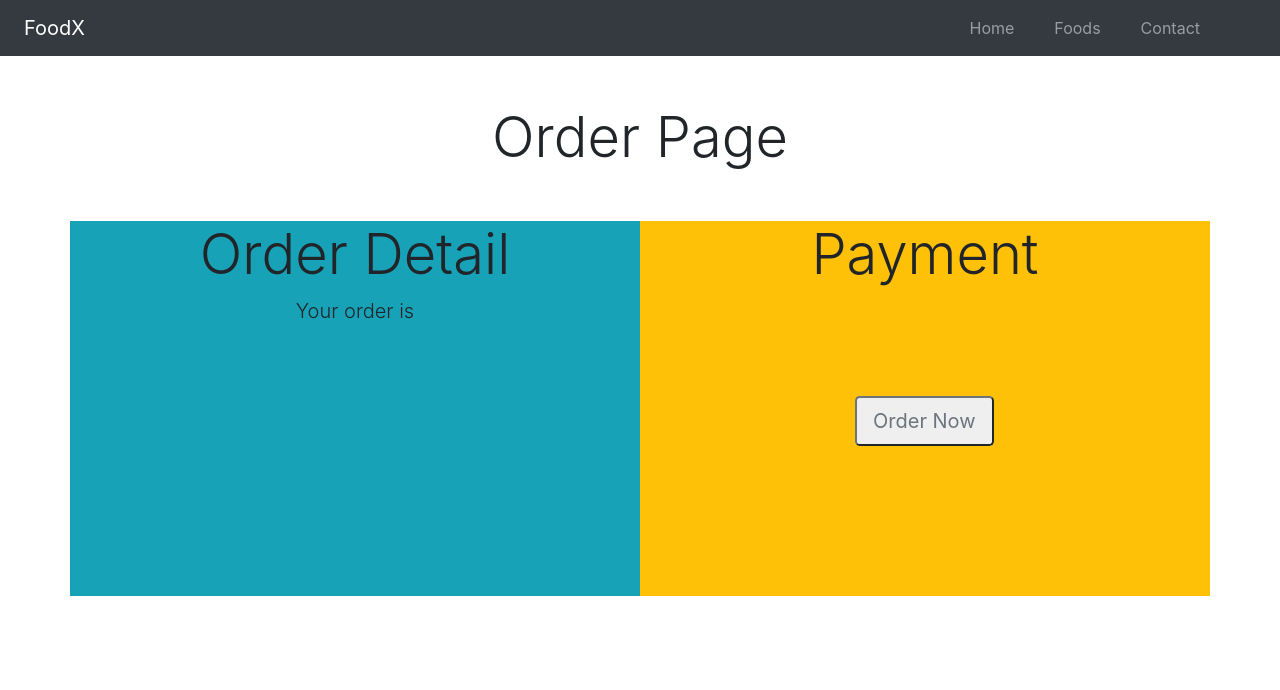
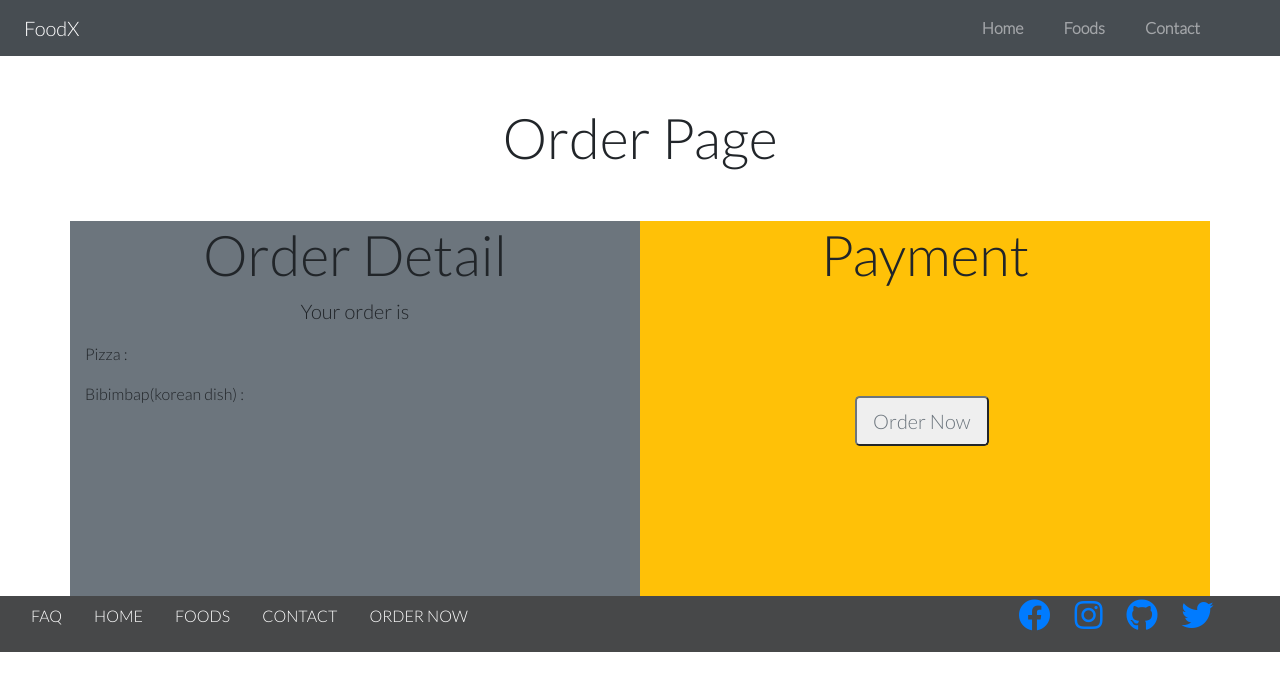
Before and after one commit to Shaikh-Abdullah/FoodX, a plain HTML site: page orderPage.html in a window 1280 px wide. Drawn offline with nearby package versions, Linux system fonts and the light colour scheme; some icons are missing.

Commit message:
add span

```diff
--- a/orderPage.html
+++ b/orderPage.html
@@ -4,8 +4,16 @@
     <meta charset="UTF-8">
     <meta http-equiv="X-UA-Compatible" content="IE=edge">
     <meta name="viewport" content="width=device-width, initial-scale=1.0">
+    <link rel="stylesheet" href="https://cdn.jsdelivr.net/npm/bootstrap-icons@1.7.2/font/bootstrap-icons.css">
+    <link href="https://fonts.googleapis.com/css2?family=Lato:wght@300&family=Montserrat:ital,wght@1,100&display=swap"
+    rel="stylesheet">
+    <link rel="stylesheet" href="https://pro.fontawesome.com/releases/v5.10.0/css/all.css"
+    integrity="sha384-AYmEC3Yw5cVb3ZcuHtOA93w35dYTsvhLPVnYs9eStHfGJvOvKxVfELGroGkvsg+p" crossorigin="anonymous" />
+
     <link rel="stylesheet" href="https://cdn.jsdelivr.net/npm/bootstrap@4.5.3/dist/css/bootstrap.min.css" integrity="sha384-TX8t27EcRE3e/ihU7zmQxVncDAy5uIKz4rEkgIXeMed4M0jlfIDPvg6uqKI2xXr2" crossorigin="anonymous">
     <title>Order Page</title>
+    <link rel="stylesheet" href="app.css">
+
 </head>
 <body>
     <nav class="navbar navbar-expand-md navbar-dark bg-dark bar navbar"
@@ -35,10 +43,11 @@
     <h1 class= "text-center lead display-4 mt-2">Order Page</h1>
     <div class="container" style= "margin-top: 50px">
         <div class="row">
-            <div class="col bg-info">
+            <div class="col bg-secondary">
                 <h2 class="text-center lead display-4">Order Detail</h2>
                 <p class="text-center lead">Your order is</p>
-                <p id="pizzaQty"></p>
+                <p class="text-bold">Pizza : <span class="text-dark" id="pizzaQty"></span></p>
+                <p class="text-bold">Bibimbap(korean dish) : <span class="text-dark" id="bibimbapQty"></span></p>
 
                 <!-- <button class="btn-lg btn-outline-primary" style="margin: 100px 0 150px 200px">Click Here</button> -->
             </div>
@@ -49,9 +58,40 @@
         </div>
     </div>
    </section>
+   <section id="#footer" class="container-fluid color pb-3 align-items-center">
+    <div class="row iconsWrapper">
+        <div class="col col-12 col-sm-9">
+            <ul class="nav text-center justify-content-start flex-column flex-sm-row">
+                <li class="nav-item">
+                    <a href="" class="nav-link text-white">FAQ</a>
+                </li>
+                <li class="nav-item">
+                    <a href="index.html" class="nav-link text-white">HOME</a>
+                </li>
+                <li class="nav-item">
+                    <a href="index.html" class="nav-link text-white">FOODS</a>
+                </li>
+                <li class="nav-item">
+                    <a href="index.html" class="nav-link text-white">CONTACT</a>
+                </li>
+                <li class="nav-item">
+                    <a href="index.html" class="nav-link text-white" data-toggle="modal" data-target="">ORDER
+                        NOW</a>
+                </li>
+            </ul>
+        </div>
+        <div class="col col-12 col-sm-3 d-flex justify-content-center align-items-center">
+            <a href=" #" class="mr-2 icon"><i class="fab fa-facebook fa-2x mr-3"></i></a>
+            <a href="#" class="mr-2 icon"><i class="fab fa-instagram fa-2x mr-3"></i></a>
+            <a href="#" class="mr-2 icon"><i class="fab fa-github fa-2x mr-3"></i></a>
+            <a href="#" class="mr-2 icon"><i class="fab fa-twitter fa-2x"></i></a>
+        </div>
+    </div>
+
+</section>
    <script src="order.js"></script>
 
-    <script src="https://code.jquery.com/jquery-3.5.1.slim.min.js" integrity="sha384-DfXdz2htPH0lsSSs5nCTpuj/zy4C+OGpamoFVy38MVBnE+IbbVYUew+OrCXaRkfj" crossorigin="anonymous"></script>
+<script src="https://code.jquery.com/jquery-3.5.1.slim.min.js" integrity="sha384-DfXdz2htPH0lsSSs5nCTpuj/zy4C+OGpamoFVy38MVBnE+IbbVYUew+OrCXaRkfj" crossorigin="anonymous"></script>
 <script src="https://cdn.jsdelivr.net/npm/popper.js@1.16.1/dist/umd/popper.min.js" integrity="sha384-9/reFTGAW83EW2RDu2S0VKaIzap3H66lZH81PoYlFhbGU+6BZp6G7niu735Sk7lN" crossorigin="anonymous"></script>
 <script src="https://cdn.jsdelivr.net/npm/bootstrap@4.5.3/dist/js/bootstrap.min.js" integrity="sha384-w1Q4orYjBQndcko6MimVbzY0tgp4pWB4lZ7lr30WKz0vr/aWKhXdBNmNb5D92v7s" crossorigin="anonymous"></script>
 </body>
```
